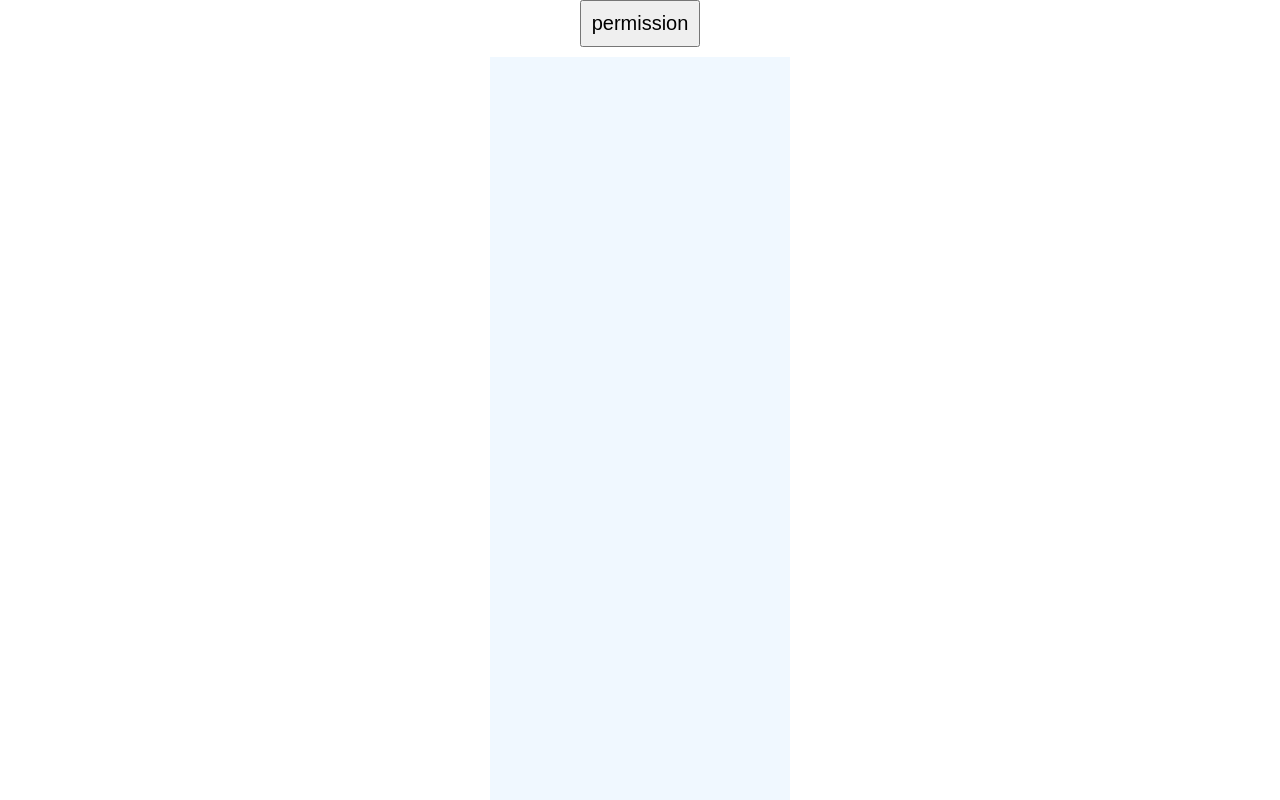
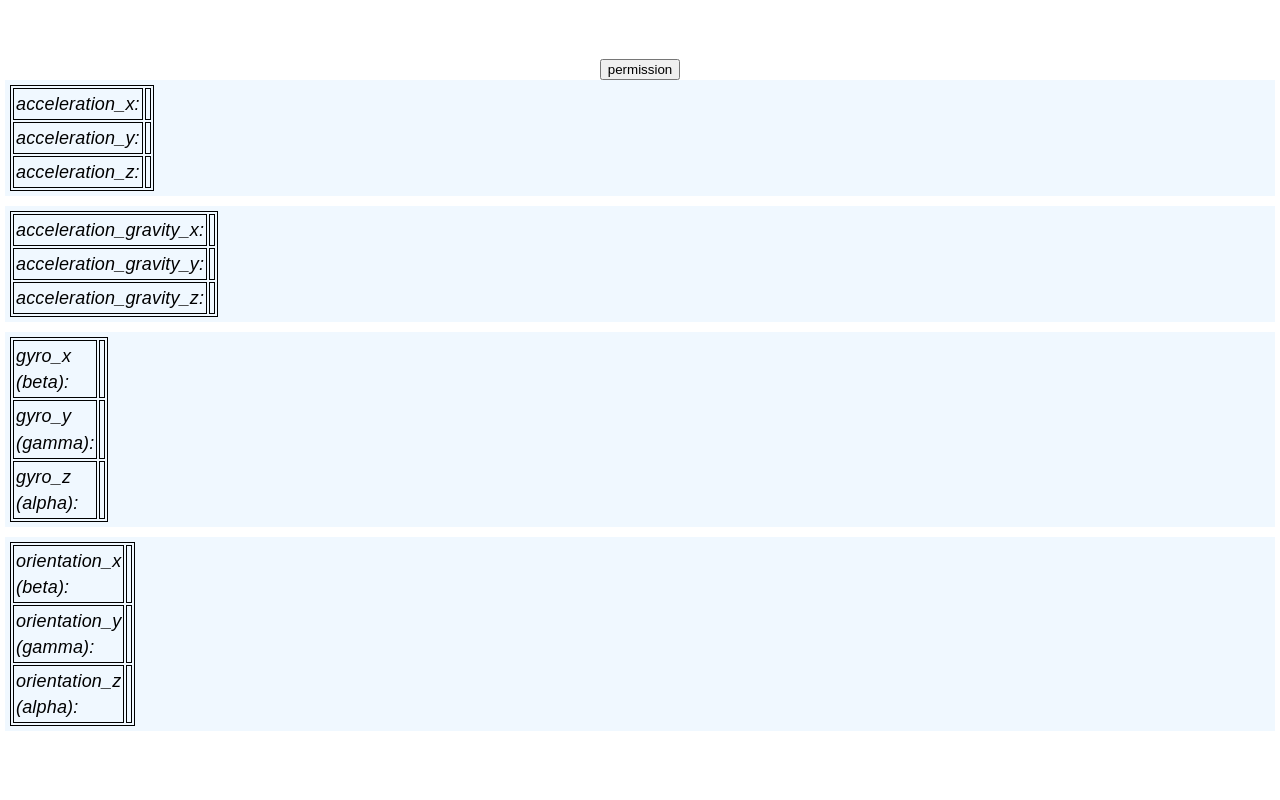
Before and after one commit to Pavi532/gyro-test, a website built with Vite: page index.html in a window 1280 px wide. Built offline with nearby package versions, Linux system fonts and the light colour scheme.

Commit message:
Sensor data displaying added

```diff
--- a/index.html
+++ b/index.html
@@ -9,12 +9,70 @@
   <body>
     <div id="app">
       <button id="btnPermission">permission</button>
-      <div id="gyrodiv">
-        <p id="x"></p>
-        <p id="y"></p>
-        <p id="z"></p>
-      </h1>
-    </div>
-    <script type="module" src="/src/main.js"></script>
+      <div class="card">
+        <table>
+          <tr>
+            <td>acceleration_x:</td>
+            <td id="acceleration_x"></td>
+          </tr>
+          <tr>
+            <td>acceleration_y:</td>
+            <td id="acceleration_y"></td>
+          </tr>
+          <tr>
+            <td>acceleration_z:</td>
+            <td id="acceleration_z"></td>
+          </tr>
+        </table>
+      </div>
+      <div class="card">
+        <table>
+          <tr>
+            <td>acceleration_gravity_x:</td>
+            <td id="acceleration_gravity_x"></td>
+          </tr>
+          <tr>
+            <td>acceleration_gravity_y:</td>
+            <td id="acceleration_gravity_y"></td>
+          </tr>
+          <tr>
+            <td>acceleration_gravity_z:</td>
+            <td id="acceleration_gravity_z"></td>
+          </tr>
+        </table>
+      </div>
+      <div class="card">
+        <table>
+          <tr>
+            <td>gyro_x (beta):</td>
+            <td id="gyro_x"></td>
+          </tr>
+          <tr>
+            <td>gyro_y (gamma):</td>
+            <td id="gyro_y"></td>
+          </tr>
+          <tr>
+            <td>gyro_z (alpha):</td>
+            <td id="gyro_z"></td>
+          </tr>
+        </table>
+      </div>
+      <div class="card">
+        <table>
+          <tr>
+            <td>orientation_x (beta):</td>
+            <td id="orientation_x"></td>
+          </tr>
+          <tr>
+            <td>orientation_y (gamma):</td>
+            <td id="orientation_y"></td>
+          </tr>
+          <tr>
+            <td>orientation_z (alpha):</td>
+            <td id="orientation_z"></td>
+          </tr>
+        </table>
+      </div>
+      <script type="module" src="/src/main.js"></script>
   </body>
 </html>
--- a/src/main.js
+++ b/src/main.js
@@ -1,30 +1,39 @@
 import './style.css'
-import javascriptLogo from './assets/javascript.svg'
-import viteLogo from './assets/vite.svg'
-import heroImg from './assets/hero.png'
-import { setupCounter } from './counter.js'
 
-
-const gyroDiv = document.getElementById('gyrodiv');
-const paraX = document.getElementById('x')
-const paraY = document.getElementById('y')
-const paraZ = document.getElementById('z')
 const btnPermission = document.getElementById('btnPermission')
 
-btnPermission.addEventListener("click", () => {
-  // e.preventDefault()
+btnPermission.addEventListener("click", async() => {
+
   if ( DeviceMotionEvent && typeof DeviceMotionEvent.requestPermission === "function") {
-    DeviceMotionEvent.requestPermission();
+    await DeviceMotionEvent.requestPermission();
   }
 
-  window.addEventListener("devicemotion", (event) => {
-    console.log(`${event.acceleration.x} m/s2`);
-    console.log(`${event.acceleration.y} m/s2`);
-    console.log(`${event.acceleration.z} m/s2`);
+  window.addEventListener("devicemotion", handleDeviceMotion);
+  window.addEventListener("deviceorientation", handleDeviceOrientation);
+});
 
-   paraX.innerText = `${event.acceleration.x} m/s2`;
-   paraY.innerText = `${event.acceleration.y} m/s2`;
-   paraZ.innerText = `${event.acceleration.z} m/s2`;
+function updateField(elem, value) {
+  if(value !== null){
+    document.getElementById(elem).innerText = value.toFixed(15)
+  }
+}
 
-  });
-});
+function handleDeviceMotion(event) {
+  updateField('acceleration_x', event.acceleration.x);
+  updateField('acceleration_y', event.acceleration.y);
+  updateField('acceleration_z', event.acceleration.z);
+
+  updateField('acceleration_gravity_x', event.accelerationIncludingGravity.x);
+  updateField('acceleration_gravity_y', event.accelerationIncludingGravity.y);
+  updateField('acceleration_gravity_z', event.accelerationIncludingGravity.z);
+
+  updateField('gyro_x', event.rotationRate.beta);
+  updateField('gyro_y', event.rotationRate.gamma);
+  updateField('gyro_z', event.rotationRate.alpha);
+}
+
+function handleDeviceOrientation(event) {
+  updateField('orientation_x', event.beta);
+  updateField('orientation_y', event.gamma);
+  updateField('orientation_z', event.alpha);
+}
--- a/src/style.css
+++ b/src/style.css
@@ -38,24 +38,40 @@ body{
     width: 100%;
 }
 
-#gyrodiv{
-  height: 100%;
-  width: 300px;
+.card{
+  height: fit-content;
+  width: calc(100vw - 10px);
   background-color: aliceblue;
-  color: red;
   display: flex;
   flex-direction: column;
   gap: 5px;
-  justify-content: center;
-  align-items: center;
+  justify-content: start;
+  align-items: start;
+  text-align: start;
+  padding: 5px;
+  margin-bottom: 10px;
 }
 
-p{
-  color: red;
+table{
+
+  max-width: 300px;
+  border: 1px solid black;
+  border-collapse: fixed;
 }
 
-button{
-  font-size: 20px;
-  padding: 10px;
-  margin-bottom: 10px;
+td{
+  padding: 2px;
+  border: 1px solid black;
+  border-collapse: fixed;
 }
+
+table tr td:first-child{
+  width: 50px;
+  font-style: italic;
+  font-family: Arial, Helvetica, sans-serif;
+}
+
+table tr td:last-child{
+  font-weight: bold;
+  font-family: monospace;
+}
--- a/vite.config.ts
+++ b/vite.config.ts
@@ -1,12 +1,10 @@
 import basicSsl from '@vitejs/plugin-basic-ssl'
 import { defineConfig } from 'vite';
 
-// export default {
-//     plugins: [
-//         basicSsl()
-//     ]
-// }
 
 export default defineConfig({
+    plugins: [
+        basicSsl()
+    ],
     base: '/gyro-test/'
 });
```
